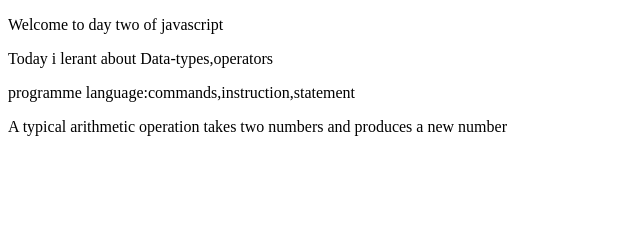
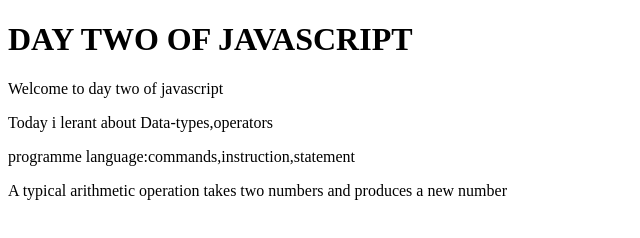
Before and after one commit to catherineBenedicta/javascript, a plain HTML site: page index2.html in a window 1280 px wide. Shown: the whole page, without its empty margins (0-640 px from the left). Drawn offline with Linux system fonts and the light colour scheme.

Commit message:
first commit

```diff
--- a/index2.html
+++ b/index2.html
@@ -8,6 +8,7 @@
     <!-- <link rel="stylesheet" href="index.js"> -->
 </head>
 <body>
+    <h1>DAY TWO OF JAVASCRIPT</h1>
     <div class="align-content-center">
         <p id="demo"></p>
         <p id="numb"></p>
@@ -22,6 +23,7 @@
     document.getElementById('numb').innerHTML="Today i lerant about Data-types,operators";
     document.getElementById('line').innerHTML="programme language:commands,instruction,statement";
     document.getElementById('get').innerHTML="A typical arithmetic operation takes two numbers and produces a new number"
+
 
         let b = 2
         let e = 4
```
